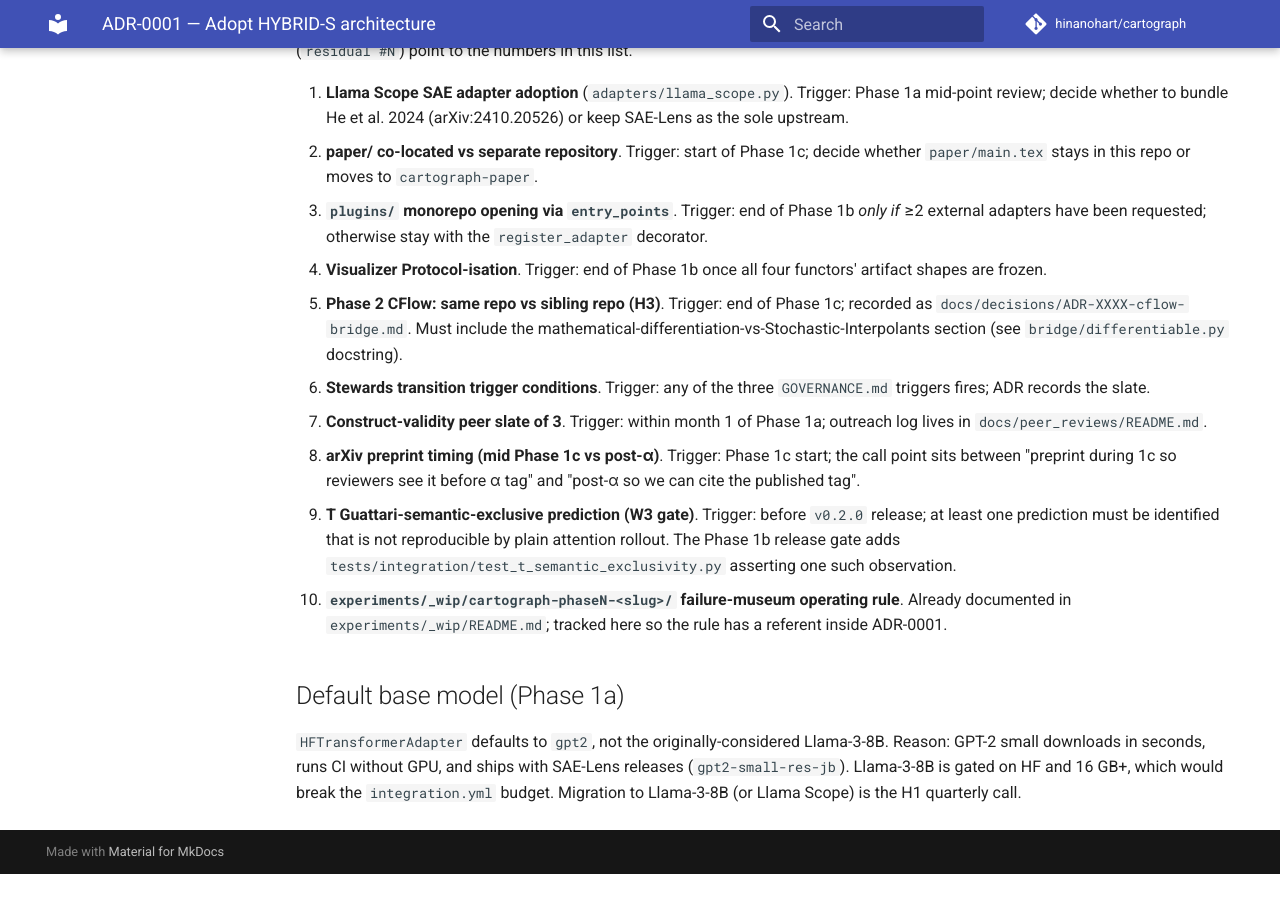
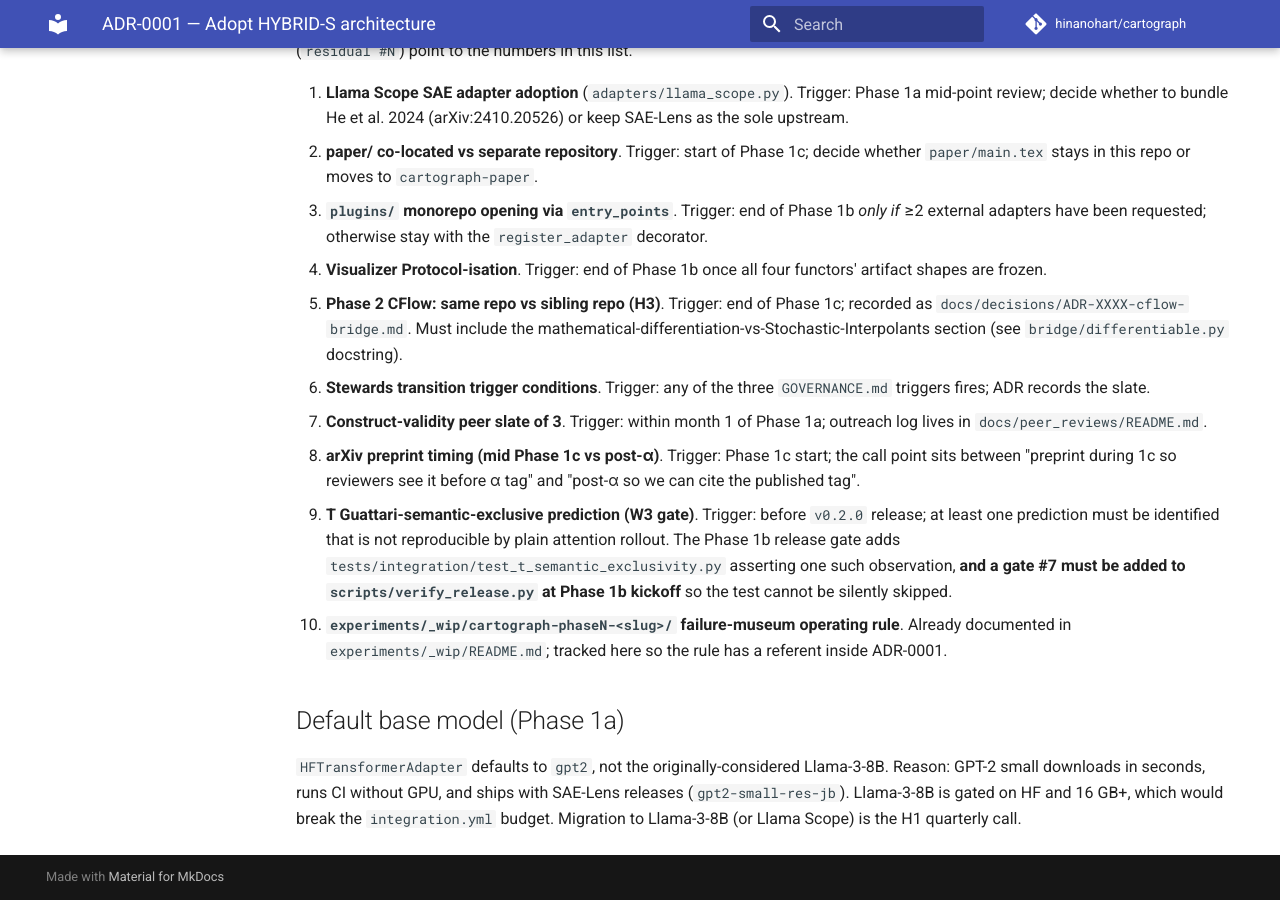
Before and after one commit to hinanohart/cartograph, an MkDocs documentation site: the page built from docs/decisions/ADR-0001-hybrid-s.md, in a window 1280 px wide and 900 px high, scrolled down 2165 px. Built offline with MkDocs 1.6.1 and Material for MkDocs 9.7.7, drawn with Linux system fonts in a browser that asks for light colours; comment, search, counter and statistics services are not loaded; before the commit the page ends 3039 px from its top, so only the background shows below that.

Commit message:
docs: lock in W3 verify_release gate #7 for Phase 1b kickoff
Meta-audit flagged that test_t_semantic_exclusivity.py alone is not
enough — without a release-gate entry, the test can be silently skipped
once added. Encode the lock-in inside the residual issue itself so the
trigger fires at Phase 1b kickoff rather than at v0.2.0 tag time.

Co-Authored-By: Claude Opus 4.7 (1M context) <noreply@anthropic.com>

```diff
--- a/docs/decisions/ADR-0001-hybrid-s.md
+++ b/docs/decisions/ADR-0001-hybrid-s.md
@@ -100,7 +100,9 @@ to the numbers in this list.
    `v0.2.0` release; at least one prediction must be identified that is
    not reproducible by plain attention rollout. The Phase 1b release gate
    adds `tests/integration/test_t_semantic_exclusivity.py` asserting one
-   such observation.
+   such observation, **and a gate #7 must be added to
+   `scripts/verify_release.py` at Phase 1b kickoff** so the test cannot be
+   silently skipped.
 10. **`experiments/_wip/cartograph-phaseN-<slug>/` failure-museum operating
     rule**. Already documented in `experiments/_wip/README.md`; tracked here
     so the rule has a referent inside ADR-0001.
```
